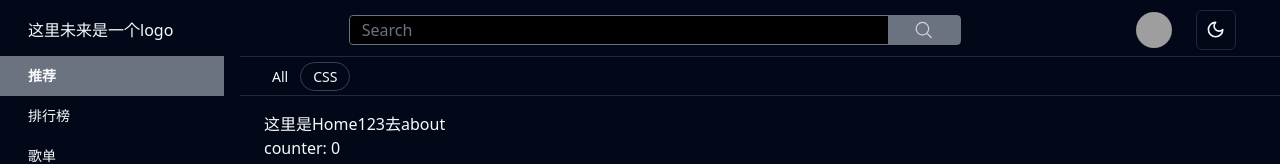
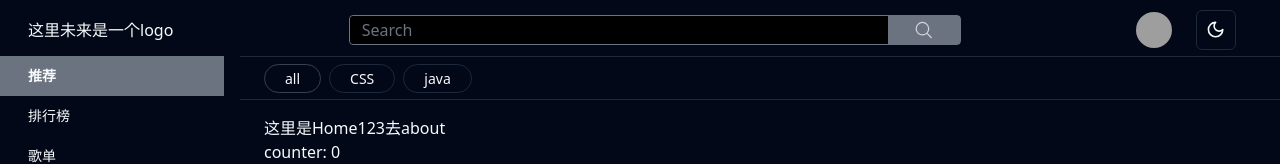
Before and after one commit to liwenka1/react-music, a React (Vite) app: page /home in a window 1280 px wide. Shown: the top 164 px of the page. Built offline with nearby package versions, Linux system fonts and the light colour scheme; grey boxes are pictures that could not be loaded.

Commit message:
fix: 标签组件样式修改

```diff
--- a/src/components/Tags/index.tsx
+++ b/src/components/Tags/index.tsx
@@ -1,12 +1,23 @@
+import { useState } from 'react'
+
 const Tags = () => {
+  const tagsItems = ['all', 'CSS', 'java']
+  const [activeIndex, setActiveIndex] = useState(0)
+
   return (
-    <div className="inline-block align-middle my-2">
-      <span className="text-sm  py-1.5 px-3 rounded-full cursor-pointer">
-        All
-      </span>
-      <span className="text-sm bg-pillsBg hover:bg-gray-200 dark:hover:bg-gray-500 py-1 px-3 rounded-full border border-gray-700 transition duration-150 cursor-pointer">
-        CSS
-      </span>
+    <div className="inline-block align-middle my-3">
+      {tagsItems.map((item, index) => {
+        return (
+          <span
+            key={index}
+            className={`text-sm  py-1 px-5 mx-1 rounded-full cursor-pointer hover:bg-gray-200 dark:hover:bg-gray-500 border
+							${activeIndex == index ? 'border-gray-700 transition duration-150' : ''}`}
+            onClick={() => setActiveIndex(index)}
+          >
+            {item}
+          </span>
+        )
+      })}
     </div>
   )
 }
```
